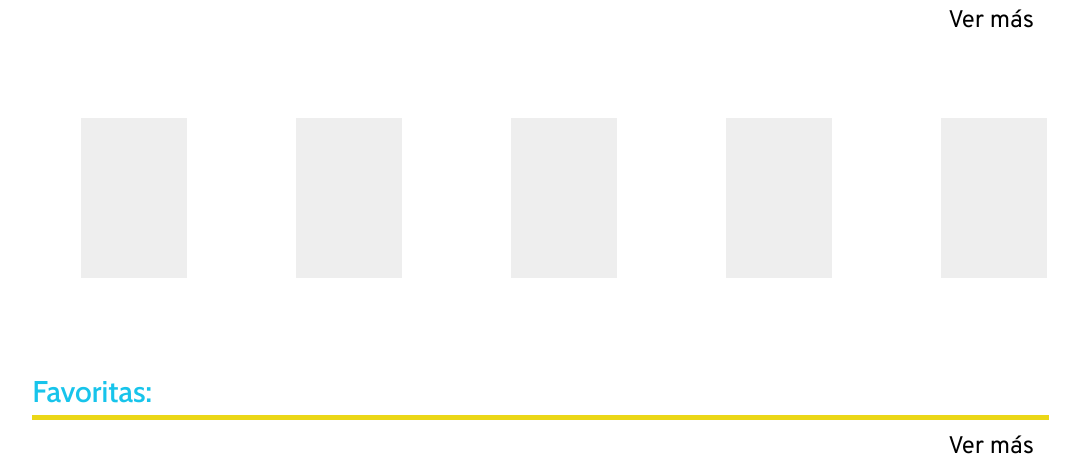
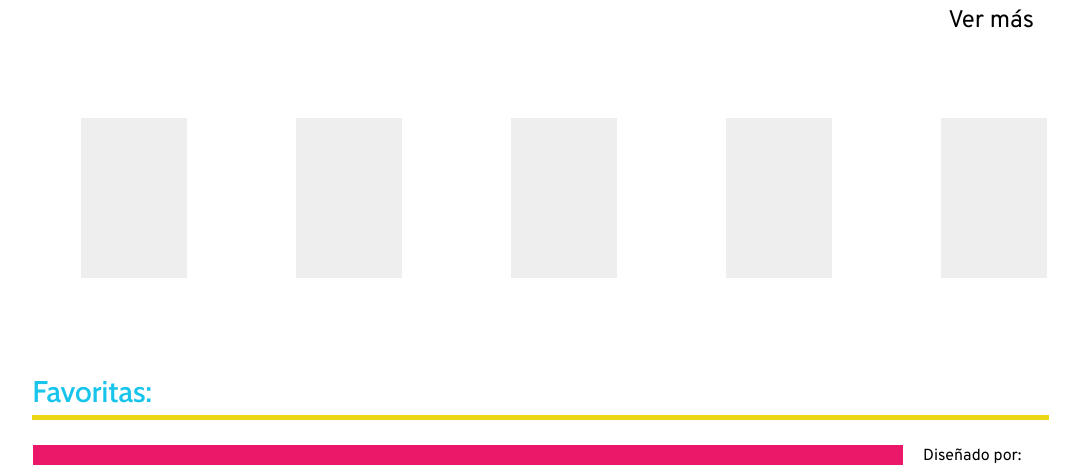
Before and after one commit to kevinarias2210/peliculas, a website: page index.html in a window 1280 px wide. Shown: the part 672-1137 px from the top of the page, without its empty margins (103-1183 px from the left). Drawn offline with nearby package versions, Linux system fonts and the light colour scheme; no server answers.

Commit message:
arrego de estilos

```diff
--- a/index.html
+++ b/index.html
@@ -88,9 +88,6 @@
             <div class="section__container--subtitle">
                 <h2 class="section__container--h2">Favoritas:</h2>
             </div>
-            <div class="section__container--see">
-                <p id="tendencia" class="section__container--ver" href="">Ver más</p>
-            </div>
             <div id="sectionFavoritas" class="section__container--peliculas">
                 <!-- <div class="section__container--movie"></div> -->
                 <div class="section__container--like"></div>
--- a/styles/app.scss
+++ b/styles/app.scss
@@ -81,6 +81,7 @@
             position: absolute;
             top: 160px;
             background-color: #eb1768cf;
+            z-index: 1;
 
             .nav__container--a{
                 padding: 5px 15px 0 10px;
```
Also changed, not shown: styles/app.css, 1 other file.
